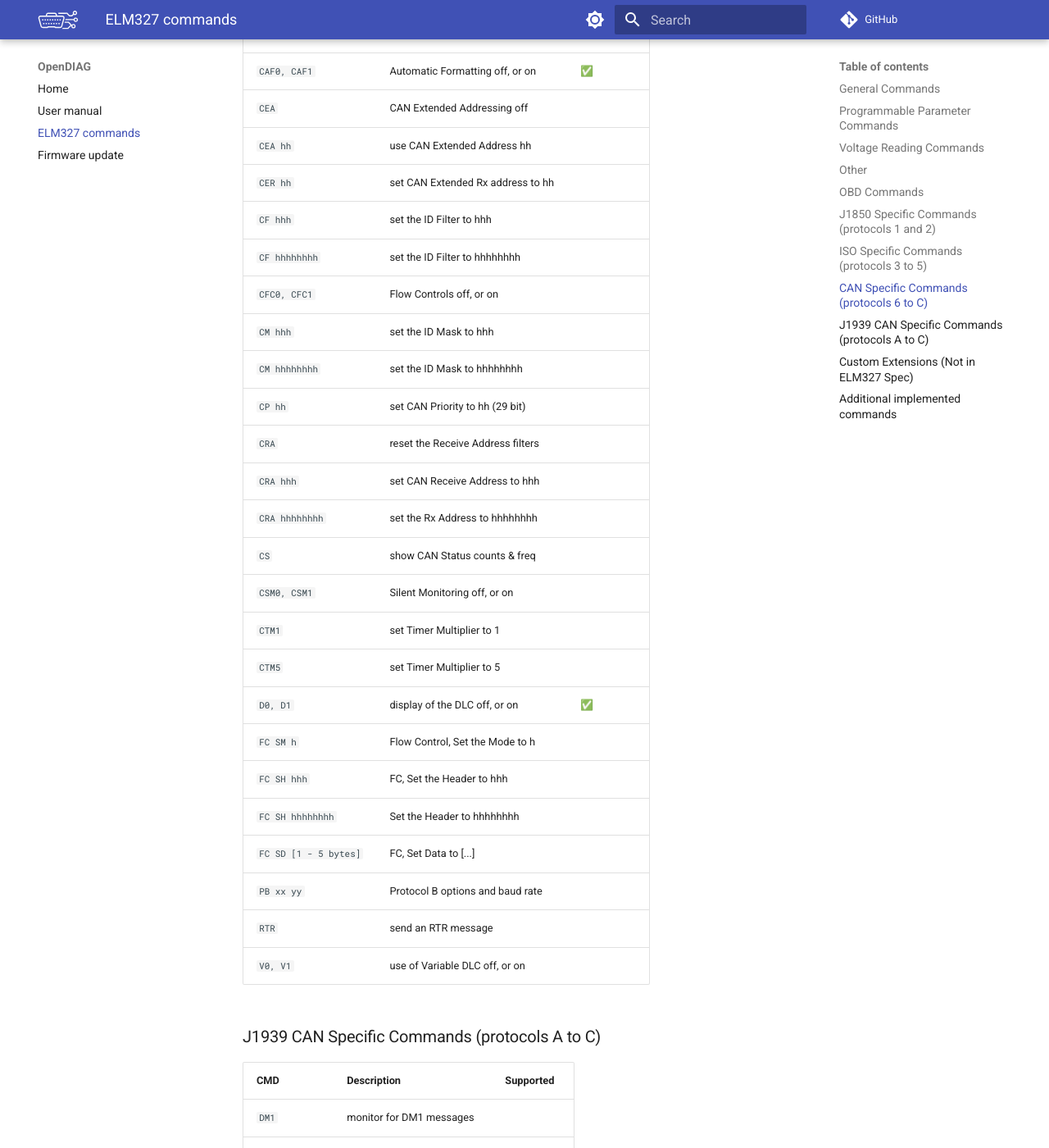
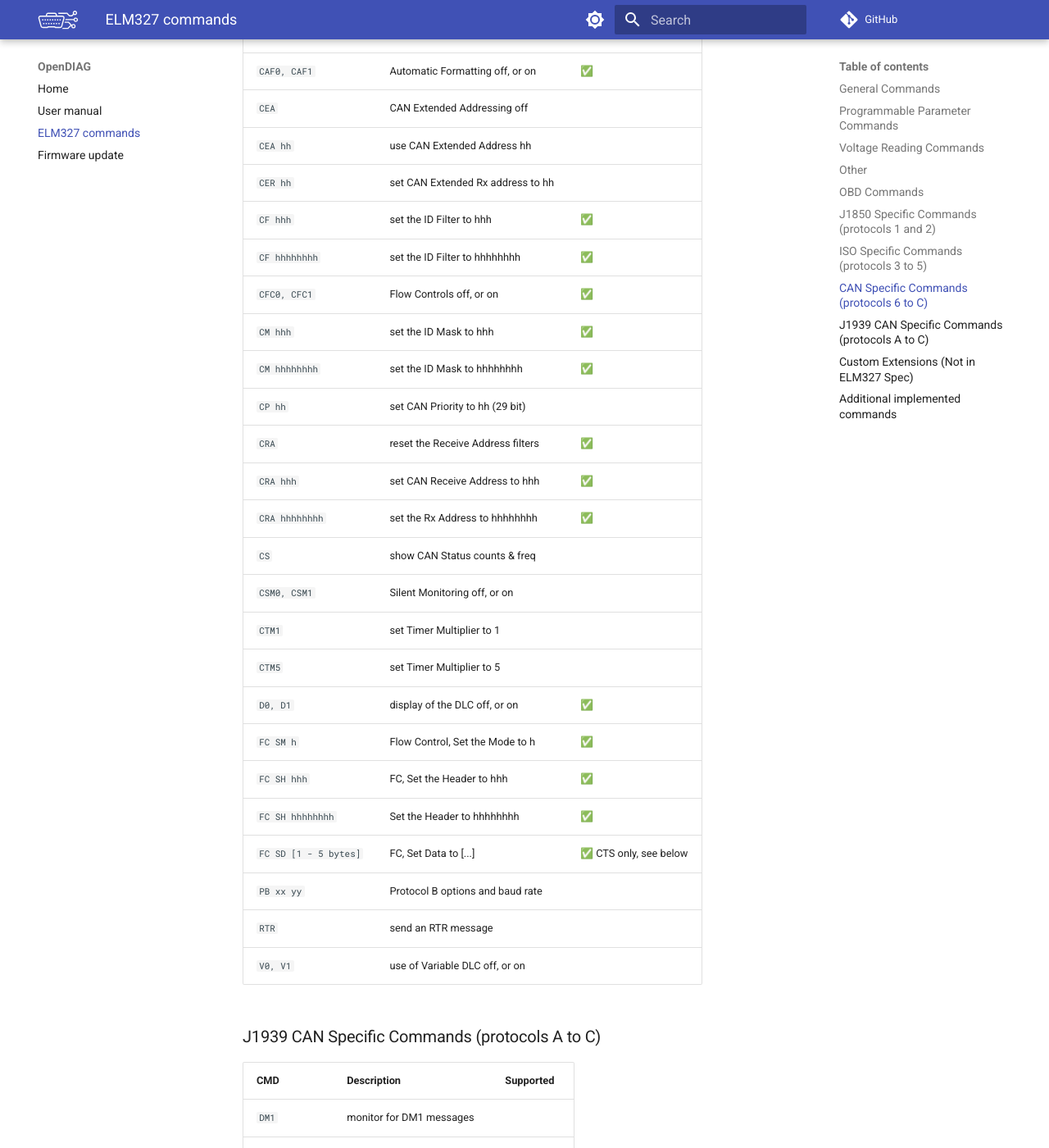
Before and after one commit to maximus64/opendiag-firmware, an MkDocs documentation site: the page built from docs/at_commands.md, in a window 1280 px wide and 1400 px high, scrolled down 4865 px. Shown: the whole window at 82% size. Built offline with MkDocs 1.6.1 and Material for MkDocs 9.7.7, drawn with Linux system fonts in a browser that asks for light colours; comment, search, counter and statistics services are not loaded.

Commit message:
docs: align command support and format the extracted change

```diff
--- a/docs/at_commands.md
+++ b/docs/at_commands.md
@@ -129,24 +129,24 @@ Bluetooth.
 | `CEA` | CAN Extended Addressing off | |
 | `CEA hh` | use CAN Extended Address hh | |
 | `CER hh` | set CAN Extended Rx address to hh | |
-| `CF hhh` | set the ID Filter to hhh | |
-| `CF hhhhhhhh` | set the ID Filter to hhhhhhhh | |
-| `CFC0, CFC1` | Flow Controls off, or on | |
-| `CM hhh` | set the ID Mask to hhh | |
-| `CM hhhhhhhh` | set the ID Mask to hhhhhhhh | |
+| `CF hhh` | set the ID Filter to hhh | ✅ |
+| `CF hhhhhhhh` | set the ID Filter to hhhhhhhh | ✅ |
+| `CFC0, CFC1` | Flow Controls off, or on | ✅ |
+| `CM hhh` | set the ID Mask to hhh | ✅ |
+| `CM hhhhhhhh` | set the ID Mask to hhhhhhhh | ✅ |
 | `CP hh` | set CAN Priority to hh (29 bit) | |
-| `CRA` | reset the Receive Address filters | |
-| `CRA hhh` | set CAN Receive Address to hhh | |
-| `CRA hhhhhhhh` | set the Rx Address to hhhhhhhh | |
+| `CRA` | reset the Receive Address filters | ✅ |
+| `CRA hhh` | set CAN Receive Address to hhh | ✅ |
+| `CRA hhhhhhhh` | set the Rx Address to hhhhhhhh | ✅ |
 | `CS` | show CAN Status counts & freq | |
 | `CSM0, CSM1` | Silent Monitoring off, or on | |
 | `CTM1` | set Timer Multiplier to 1 | |
 | `CTM5` | set Timer Multiplier to 5 | |
 | `D0, D1` | display of the DLC off, or on | ✅ |
-| `FC SM h` | Flow Control, Set the Mode to h | |
-| `FC SH hhh` | FC, Set the Header to hhh | |
-| `FC SH hhhhhhhh` | Set the Header to hhhhhhhh | |
-| `FC SD [1 - 5 bytes]` | FC, Set Data to [...] | |
+| `FC SM h` | Flow Control, Set the Mode to h | ✅ |
+| `FC SH hhh` | FC, Set the Header to hhh | ✅ |
+| `FC SH hhhhhhhh` | Set the Header to hhhhhhhh | ✅ |
+| `FC SD [1 - 5 bytes]` | FC, Set Data to [...] | ✅ CTS only, see below |
 | `PB xx yy` | Protocol B options and baud rate | |
 | `RTR` | send an RTR message | |
 | `V0, V1` | use of Variable DLC off, or on | |
```
Also changed, not shown: 1 other file.
